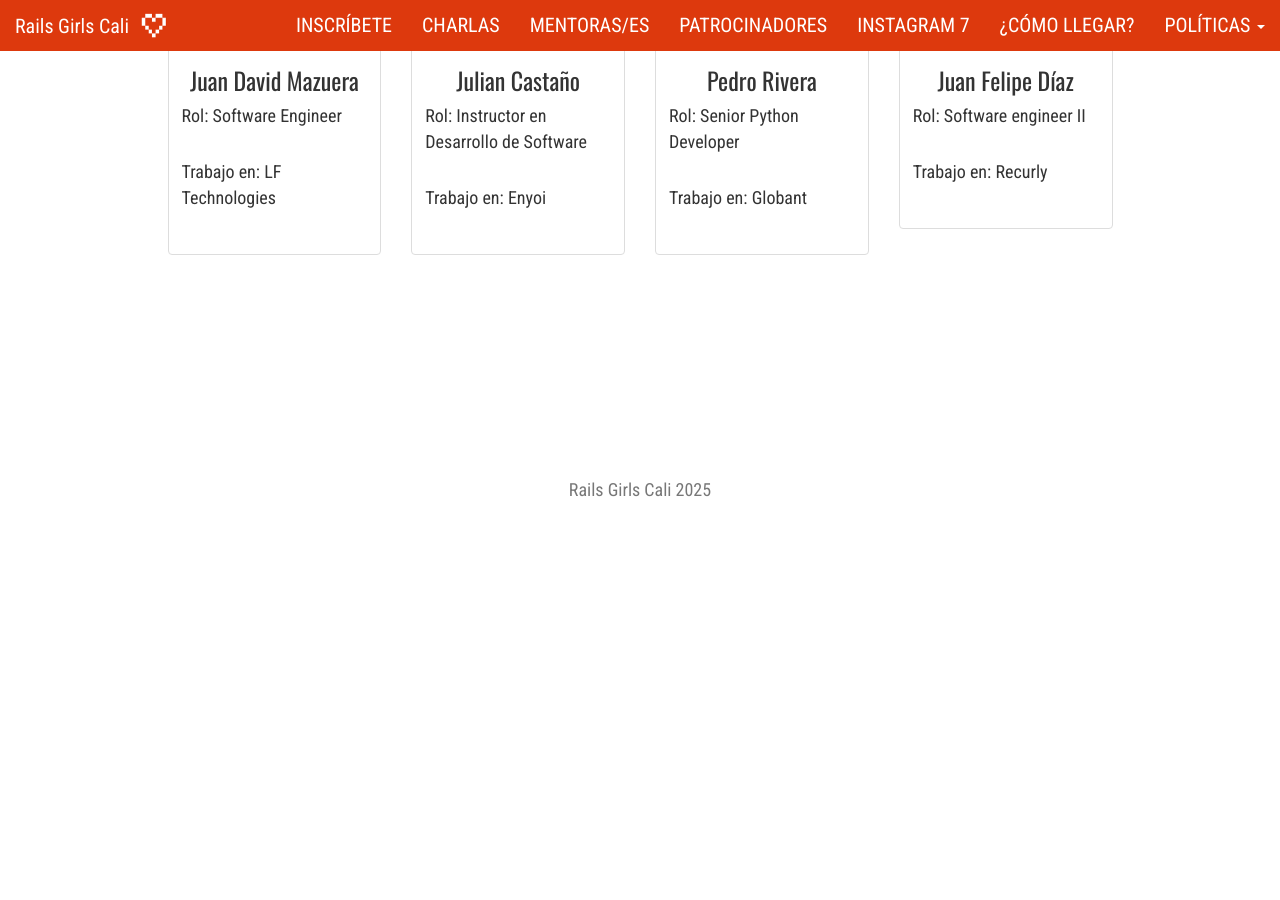
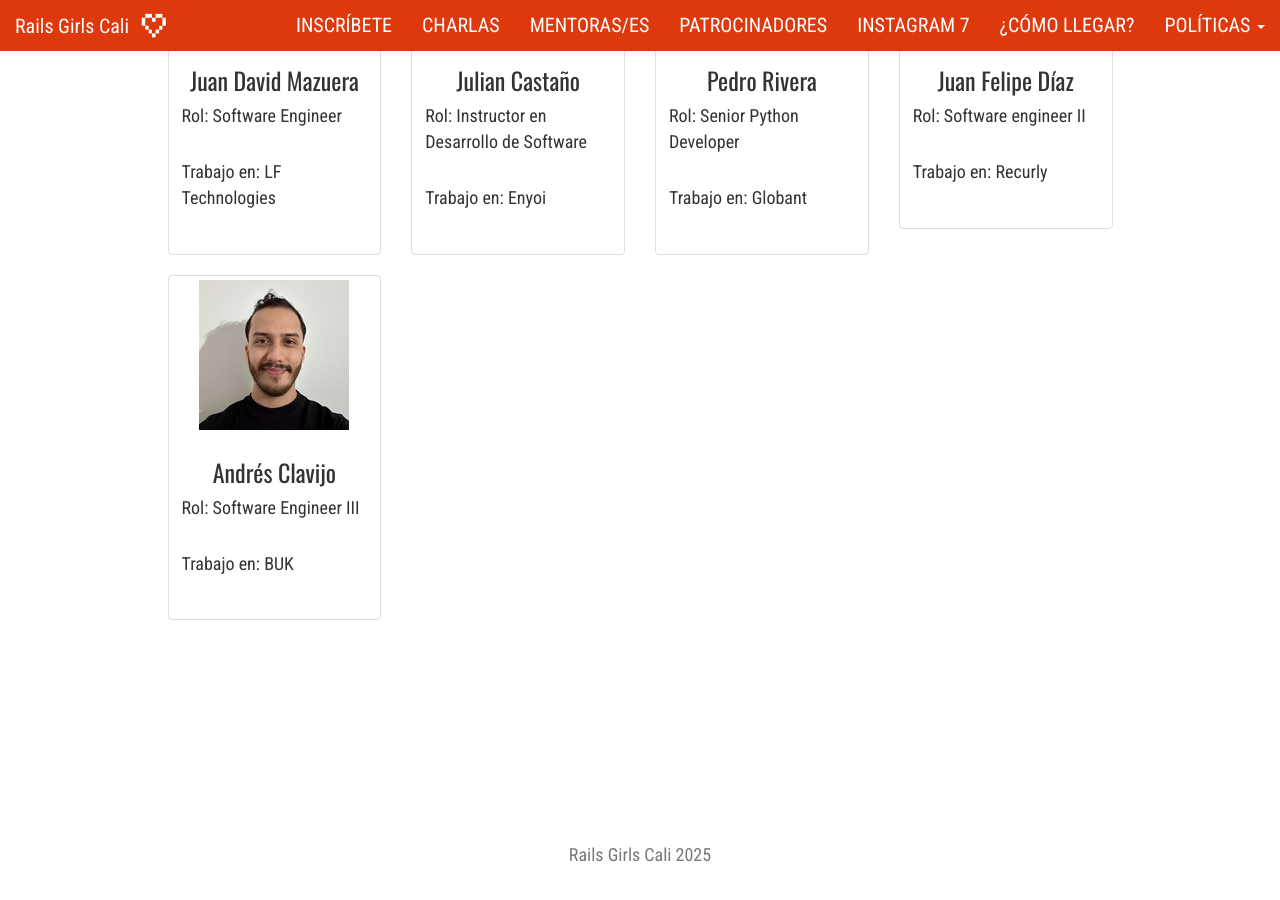
Before and after one commit to railsgirls-cali/railsgirls-cali.github.io, a Jekyll site: the page built from _pages/mentores.md, in a window 1280 px wide and 900 px high, scrolled down 1170 px. Built offline with Jekyll 4.4.1, drawn with Linux system fonts in a browser that asks for light colours; nearby versions of some CDN libraries; before the commit the page ends 1705 px from its top, so only the background shows below that.

Commit message:
added Andres Clavijo as mentor

```diff
--- a/_data/mentores.yml
+++ b/_data/mentores.yml
@@ -46,6 +46,10 @@
   image: /assets/images/coaches/juan_felipe.jpeg
   role: Software engineer II
   company: Recurly
+- name: Andrés Clavijo
+  image: /assets/images/coaches/andres_clavijo.jpeg
+  role: Software Engineer III
+  company: BUK
 # - name: Victor Cortes
 #   image: /assets/images/coaches/victor.jpg
 #   role: Product Lead
```
Also changed, not shown: assets/images/coaches/andres_clavijo.jpeg (added).
